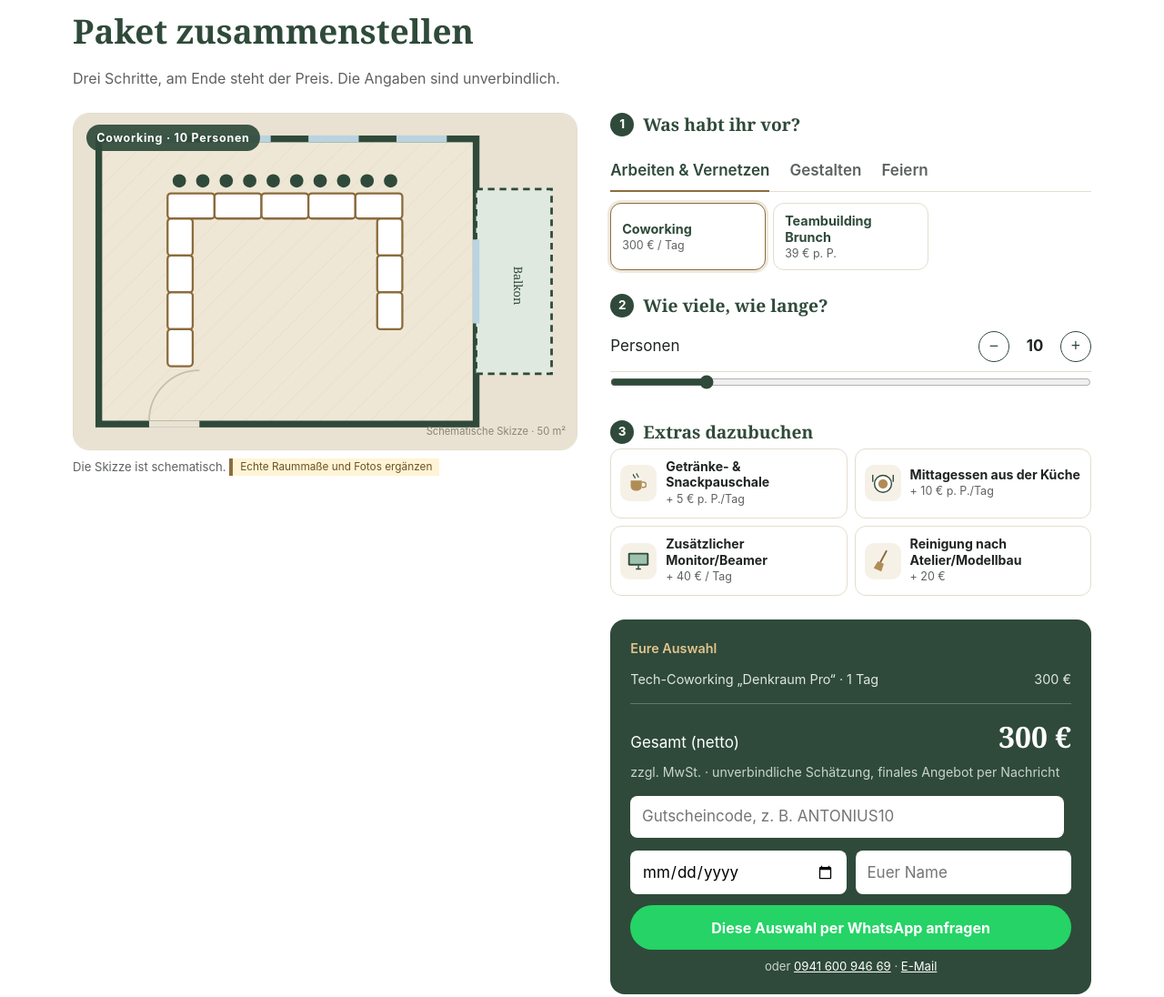
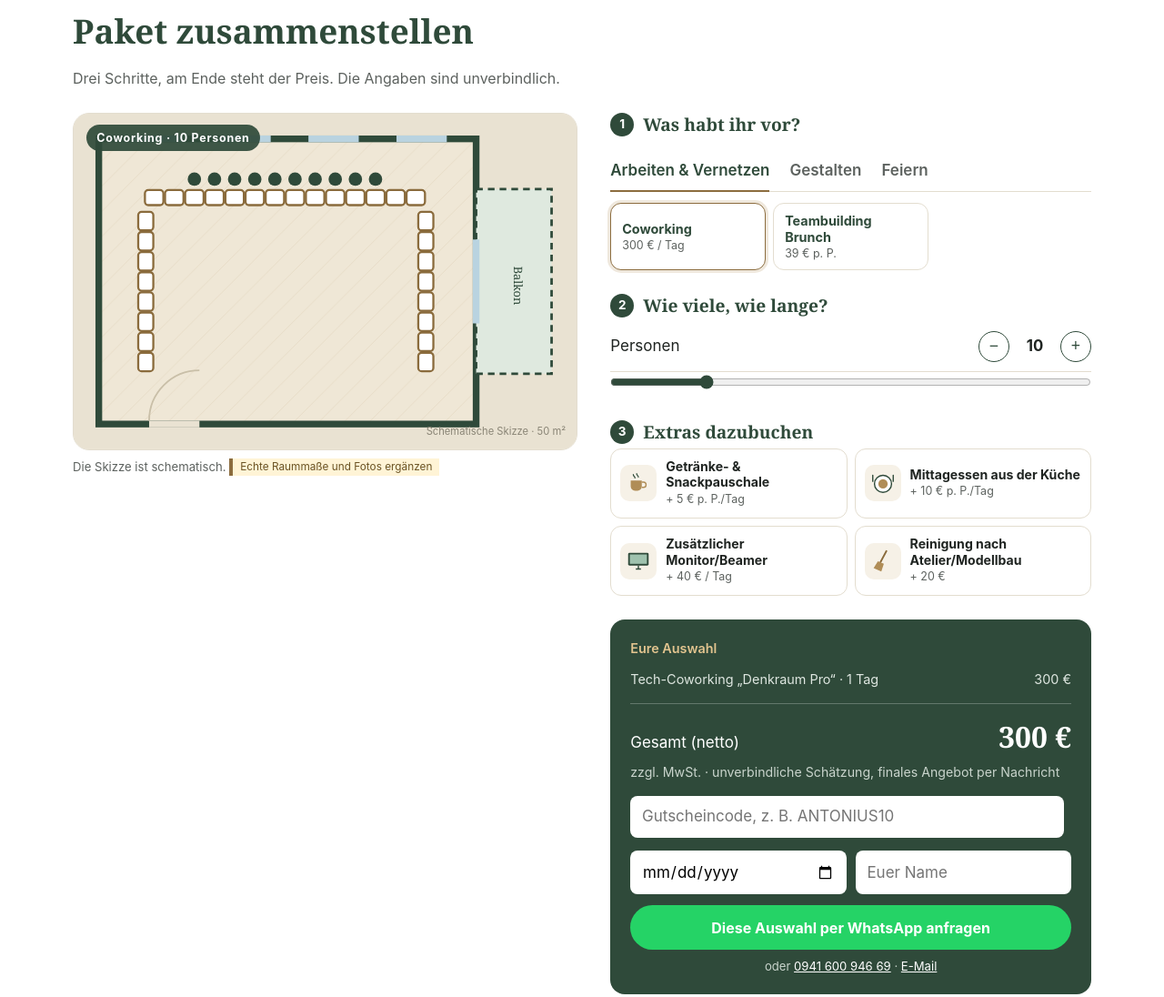
Before and after one commit to pranii/AnotoniushausRaum, a plain HTML site: page index.html in a window 1280 px wide. Shown: the part 840-1936 px from the top of the page at 91% size. Drawn offline with Linux system fonts and the light colour scheme.

Commit message:
U-Form: eigener kleiner Tisch pro Person
Co-Authored-By: Claude Opus 5.5 <noreply@anthropic.com>

```diff
--- a/index.html
+++ b/index.html
@@ -429,7 +429,7 @@ function imgTag(a){ return '<img src="' + a.png + '" alt="" onerror="this.onerro
 
 /* ============================ RAUM-ZEICHNUNG ============================ */
 // Raum: 600 × 400 Einheiten. Innenraum x 30–480, y 30–370, Balkon rechts.
-var NT = 12, NC = 44;
+var NT = 50, NC = 50;
 function stageSVG(id){
   var s = '<svg viewBox="0 0 600 400" xmlns="http://www.w3.org/2000/svg" aria-hidden="true">';
   s += '<defs><pattern id="fl'+id+'" width="30" height="30" patternUnits="userSpaceOnUse"><rect width="30" height="30" fill="#efe7d6"/><path d="M0 30L30 0" stroke="#e6dcc6" stroke-width="1"/></pattern></defs>';
@@ -482,24 +482,24 @@ function L_standing(p){
   for (var i=0;i<p;i++){ var q=pos[i%6], a=(i/6|0)*1.3 + (i%6); C.push([q[0]+Math.cos(a)*30, q[1]+Math.sin(a)*30]); }
   return {T:T, C:C, props:[]};
 }
-function L_cowork(p){ // U-Form, bis 44 Plätze. Jeder Platz sitzt direkt an einem Tisch.
-  var T=[], i, j;
-  var TOP=110, SX_L=127, SX_R=377, SY=[147,191,235,279];
-  for (i=0;i<5;i++) T.push([140+i*56, TOP, 56, 30]);            // Kopfreihe 112–392
-  SY.forEach(function(y){ T.push([SX_L, y, 30, 44]); T.push([SX_R, y, 30, 44]); });
-  // Außenplätze als durchgehender Weg um das U: links unten → oben, Kopf links → rechts, rechts oben → unten
-  var outer=[], inner=[];
-  for (j=SY.length-1;j>=0;j--){ outer.push([97, SY[j]+11]); outer.push([97, SY[j]-11]); }
-  for (i=0;i<5;i++){ outer.push([126+i*56, 80]); outer.push([154+i*56, 80]); }
-  for (j=0;j<SY.length;j++){ outer.push([407, SY[j]-11]); outer.push([407, SY[j]+11]); }
-  // Innenplätze, gleicher Weg auf der Innenseite
-  for (j=SY.length-1;j>=0;j--){ inner.push([157, SY[j]+11]); inner.push([157, SY[j]-11]); }
-  for (i=1;i<4;i++){ inner.push([126+i*56, 140]); inner.push([154+i*56, 140]); }
-  for (j=0;j<SY.length;j++){ inner.push([347, SY[j]-11]); inner.push([347, SY[j]+11]); }
-  // Zusammenhängend belegen, von der Mitte der Kopfreihe aus
+function L_cowork(p){ // U-Form: jede Person bekommt einen eigenen kleinen Tisch, bis 50 Plätze
+  var outer=[], inner=[], x, y;
+  function seat(arr, t, c){ arr.push({t:t, c:c}); }
+  // Äußeres U als durchgehender Weg: links unten → oben, Kopfreihe links → rechts, rechts oben → unten
+  for (y=296;y>=128;y-=24) seat(outer, [86,y,18,22], [64,y]);
+  for (x=96;x<=408;x+=24)  seat(outer, [x,100,22,18], [x,78]);
+  for (y=128;y<=296;y+=24) seat(outer, [420,y,18,22], [442,y]);
+  // Inneres U, gleicher Weg
+  for (y=284;y>=164;y-=24) seat(inner, [150,y,18,22], [128,y]);
+  for (x=174;x<=342;x+=24) seat(inner, [x,150,22,18], [x,128]);
+  for (y=164;y<=284;y+=24) seat(inner, [360,y,18,22], [382,y]);
+  // Zusammenhängend belegen, von der Mitte der Kopfreihe aus nach außen
   function mid(arr, n){ var s = Math.max(0, Math.floor((arr.length - n) / 2)); return arr.slice(s, s + n); }
-  var C = p <= outer.length ? mid(outer, p) : outer.concat(mid(inner, p - outer.length));
-  return {T:T, C:C, props:['display']};
+  // Das äußere U ist immer komplett aufgebaut, das innere nur so weit wie nötig
+  var S = p <= outer.length ? mid(outer, Math.max(0, p)) : outer.concat(mid(inner, p - outer.length));
+  var T = outer.map(function(s){ return s.t; });
+  if (p > outer.length) T = T.concat(mid(inner, p - outer.length).map(function(s){ return s.t; }));
+  return { T:T, C:S.map(function(s){ return s.c; }), props:[] };
 }
 function L_uni(p){
   var T=[[150,170,110,70],[330,170,110,70],[150,290,110,60],[330,290,110,60]], C=[];
```
